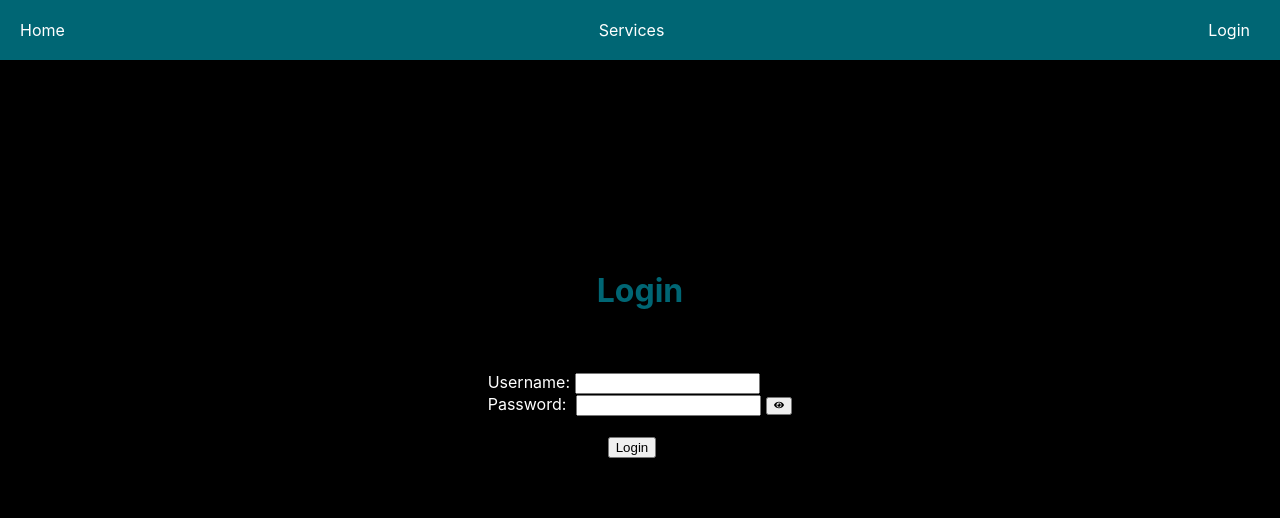
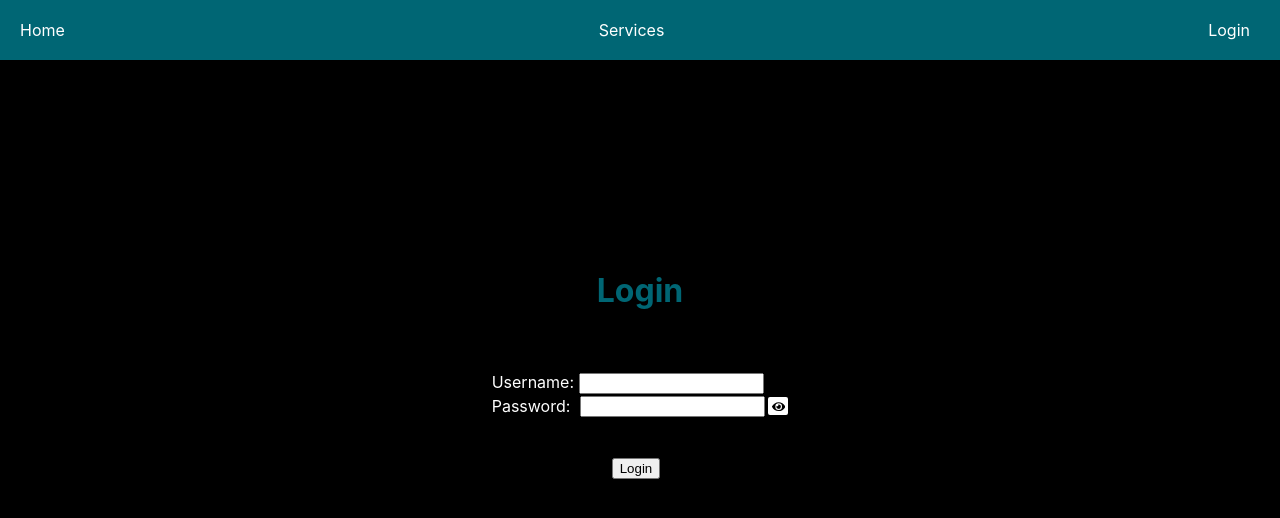
Before and after one commit to allenlr/phase-5-project, a React (Create React App) app in the folder client/: page /login in a window 1280 px wide. Shown: the top 518 px of the page. Built offline with nearby package versions, Linux system fonts and the light colour scheme.

Commit message:
change styling to align hide/show password buttons with inputs for login and profile info

```diff
--- a/client/src/components/User/Login.js
+++ b/client/src/components/User/Login.js
@@ -78,6 +78,7 @@ function Login(){
                     onChange={handleFormChange}
                 />
                 <br/>
+                <div className="login-input-button-wrapper">
                     Password:
                     <input
                         style={{marginLeft: "10px"}}
@@ -87,12 +88,14 @@ function Login(){
                         onChange={handleFormChange}
                     />
                     <button
-                    style={{fontSize: "10px", marginLeft:"5px"}}
+                        id="login-hide-show-button"
+                        className="hide-show-password-buttons"
                         type="button"
                         onClick={() => setShowPassword((prev) => !prev)}
                     >
                         {showPassword ? <FaEyeSlash /> : <FaEye />}
                     </button>
+                </div>
                 <br/>
                 <br/>
                 <button type="submit" id="login-button">Login</button>
--- a/client/src/components/User/Profile.js
+++ b/client/src/components/User/Profile.js
@@ -80,43 +80,66 @@ function Profile(){
                     </div>
                     <form id="edit-user-form" onSubmit={handleUserChangesSubmit}>
                         <div className="profile-container">
-                            <div className="input-group" id="first-group">
+                            <div className="input-group">
                                 <label>
                                     Username
                                 </label>
-                                <input type="text" name="username" value={userForm.username} onChange={(e) => handleFormChanges(e)}></input>
+                                <input
+                                    type="text"
+                                    name="username"
+                                    value={userForm.username}
+                                    onChange={(e) => handleFormChanges(e)}>
+                                </input>
                             </div>
                             <div className="input-group">
                                 <label>
                                     Email
                                 </label>
-                                <input type="text" name="email" value={userForm.email} onChange={(e) => handleFormChanges(e)}></input>
+                                <input
+                                    type="text"
+                                    name="email"
+                                    value={userForm.email}
+                                    onChange={(e) => handleFormChanges(e)}>
+                                </input>
                             </div>
                             <div className="input-group">
                                 <label>
                                     Current Password
                                 </label>
-                                <input type={showCurrentPassword ? "text" : "password"} name="currentPassword" value={userForm.currentPassword} onChange={(e) => handleFormChanges(e)}></input>
+                                <div className="input-button-wrapper">
+                                    <input
+                                        type={showCurrentPassword ? "text" : "password"}
+                                        name="currentPassword"
+                                        value={userForm.currentPassword}
+                                        onChange={(e) => handleFormChanges(e)}>
+                                    </input>
                                     <button
-                                    style={{fontSize: "10px", marginLeft:"5px"}}
+                                        className="hide-show-password-buttons"
                                         type="button"
                                         onClick={() => setShowCurrentPassword((prev) => !prev)}
                                     >
                                         {showCurrentPassword ? <FaEyeSlash /> : <FaEye />}
                                     </button>
                                 </div>
-                            <div className="input-group" id="last-group">
+                            </div>
+                            <div className="input-group">
                                 <label>
                                     New Password
                                 </label>
-                                <input type={showPassword ? "text" : "password"} name="password" value={userForm.password} onChange={(e) => handleFormChanges(e)}></input>
+                                <div className="input-button-wrapper">
+                                    <input
+                                        type={showPassword ? "text" : "password"}
+                                        name="password" value={userForm.password}
+                                        onChange={(e) => handleFormChanges(e)}>
+                                    </input>
                                     <button
-                                    style={{fontSize: "10px", marginLeft:"5px"}}
+                                        className="hide-show-password-buttons"
                                         type="button"
                                         onClick={() => setShowPassword((prev) => !prev)}
                                     >
                                         {showPassword ? <FaEyeSlash /> : <FaEye />}
                                     </button>
+                                </div>
                             </div>
                         </div>
                         <button type="submit" id="save-changes-button">Save</button>
--- a/client/src/components/User/User.css
+++ b/client/src/components/User/User.css
@@ -142,10 +142,41 @@ button.nav-link:hover {
 }
 
 .input-group input {
-    width: 100%;
-    border: 2px solid #ffffff;
+    width: 90%;
+    border: 1px solid #ffffff;
     border-radius: 3px;
     height: 23px;
+}
+
+.input-button-wrapper{
+    display: flex;
+    align-items: center;
+    margin-bottom: 15px;
+}
+
+
+
+.hide-show-password-buttons{
+    width: 25px;
+    height: 20px;
+    padding: 2px;
+    margin-left: 3px;
+    background: #fff;
+    border: 2px solid #ffffff;
+    border-radius: 2px;
+}
+
+.login-input-button-wrapper{
+    display: flex;
+    align-items: center;
+    margin-top: 2px;
+
+}
+
+#login-hide-show-button{
+    width: 20px;
+    height: 18px;
+    padding: 1px;
 }
 
 #save-changes-button{
@@ -155,7 +186,7 @@ button.nav-link:hover {
     border: none;
     padding: 10px 10px;
     border-radius: 3px;
-    cursor: hand;
+    cursor: pointer;
     font-size: 15px;
     transition: background-color 0.3s;
     margin-top: 5px;
```
Lines whose indentation alone changed are shown as unchanged.
